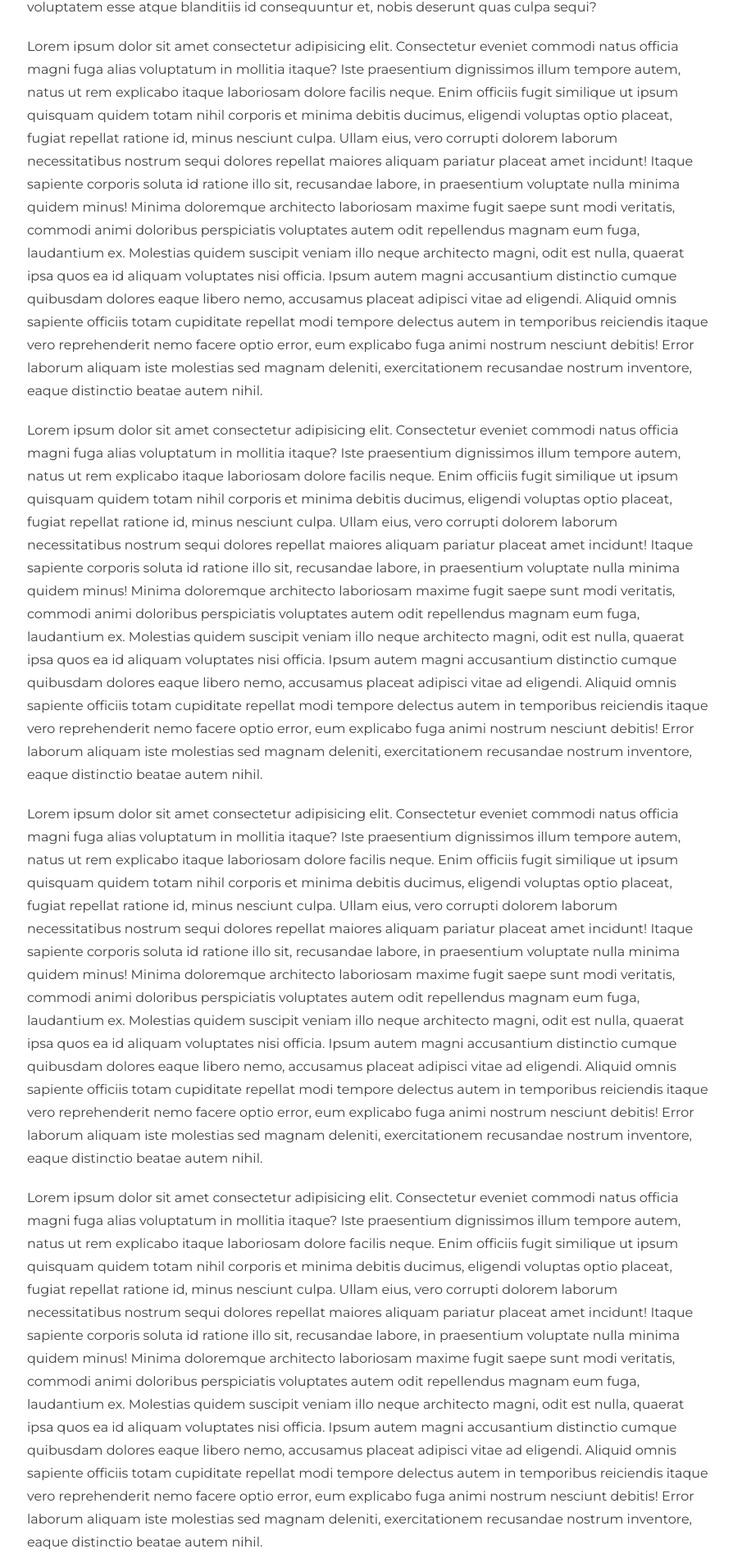
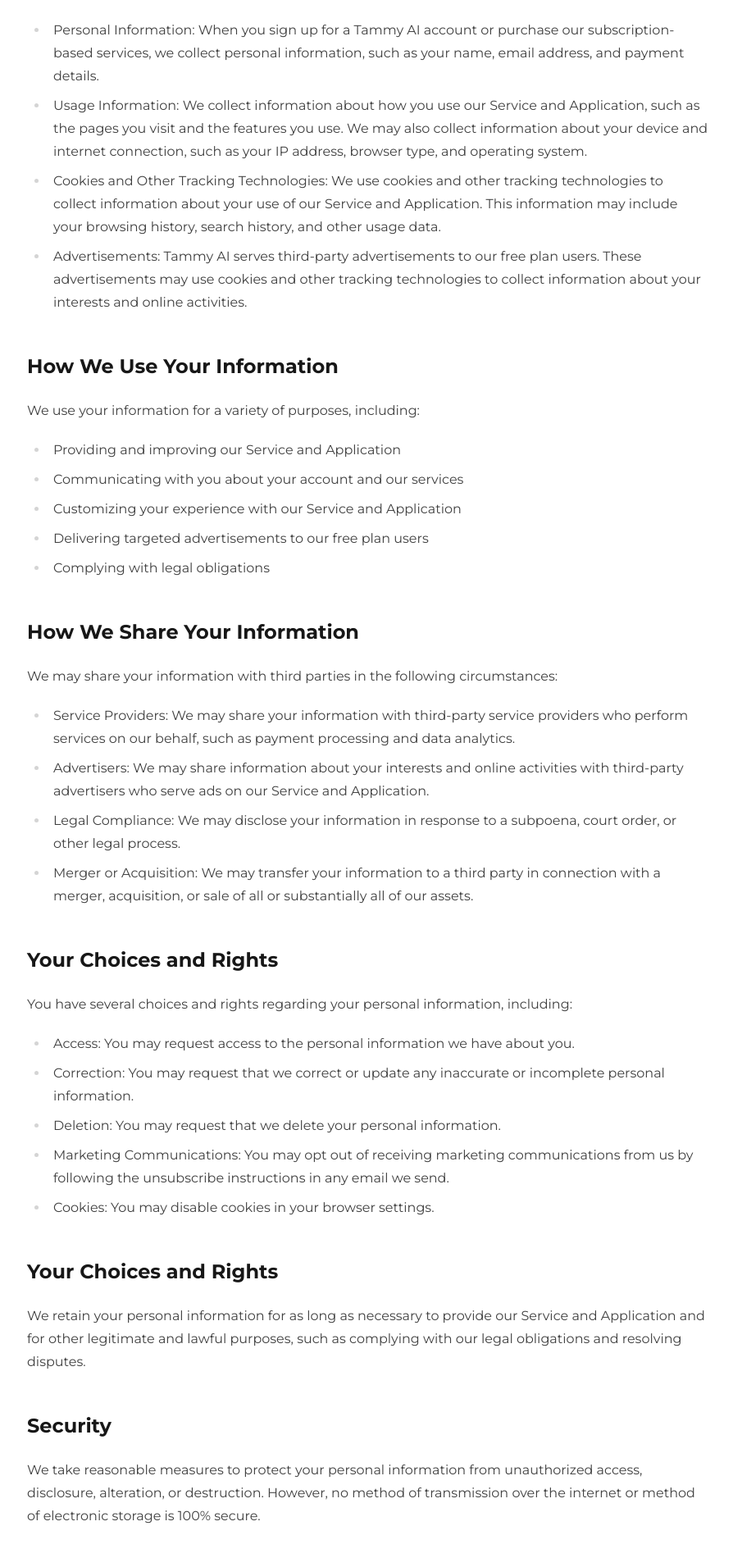
Before and after one commit to zaidakhterr/app-tammy-ai, a Next.js app: page /about in a window 1280 px wide. Shown: the part 529-2440 px from the top of the page at 82% size, without its empty margins (191-1085 px from the left). Built offline with nearby package versions, Linux system fonts and the light colour scheme.

Commit message:
misc fixes

```diff
--- a/components/Banner.js
+++ b/components/Banner.js
@@ -7,7 +7,7 @@
       href="#"
       className="flex w-screen items-center justify-center gap-3 bg-blue-600 p-1.5 text-center text-sm text-white "
     >
-      <p> Download the Chrome Extenstion </p>
+      <p> Download the Chrome Extention </p>
       <IconArrowNarrowRight className="h-5 w-5 " />
     </a>
   );
--- a/components/Footer.js
+++ b/components/Footer.js
@@ -3,10 +3,10 @@
 
 const Footer = () => {
   return (
-    <footer className="  mt-20  border-t border-neutral-200 p-2 py-10 text-xs dark:border-neutral-700   md:text-sm">
+    <footer className=" bg mt-20 border-t  border-neutral-200 bg-neutral-50 p-2 py-10 text-xs dark:border-neutral-700 dark:bg-transparent   md:text-sm">
       <Container className="flex w-full justify-end">
         <div />
-        <ul className="flex flex-wrap items-center gap-y-4 gap-x-6 whitespace-nowrap text-xs text-white dark:text-neutral-100  md:text-sm">
+        <ul className="flex flex-wrap items-center gap-y-4 gap-x-6 whitespace-nowrap text-xs   md:text-sm">
           <li>
             <Link href="/about" className=" hover:underline  ">
               About
--- a/components/Header.js
+++ b/components/Header.js
@@ -17,8 +17,8 @@
   const { user, login, logout } = useAuth();
 
   return (
-    <header className="sticky top-0 z-40 h-16 border-b bg-white py-3 dark:border-neutral-700 dark:bg-neutral-900">
-      <Container className="flex h-full items-center justify-between ">
+    <header className=" sticky top-0 z-40 h-16 border-b bg-white py-3 dark:border-neutral-700 dark:bg-neutral-900 ">
+      <Container className="flex h-full items-center justify-between  ">
         <div className="flex items-center gap-3 sm:gap-6">
           <Link href="/" className="mr-2">
             <span className="hidden sm:block">
@@ -101,7 +101,7 @@
                             "block rounded-sm px-3 py-2 text-sm"
                           )}
                         >
-                          Subscription
+                          Pricing & Subscription
                         </Link>
                       )}
                     </Menu.Item>
--- a/pages/about.js
+++ b/pages/about.js
@@ -3,124 +3,136 @@
 const About = () => {
   return (
     <Container className="prose prose-neutral !max-w-4xl py-8 dark:prose-invert  md:py-16">
-      <h1>About Us</h1>
+      <h1>About Us </h1>
       <p>
-        Lorem ipsum dolor sit amet consectetur, adipisicing elit. Optio suscipit
-        at quasi commodi dolor totam autem soluta assumenda, perferendis
-        eligendi?
+        Tammy AI (&quot; us&quot; , &quot; we&quot; , or &quot; our&quot; )
+        operates the www.tammy.ai website (the &quot; Service&quot; ) as well as
+        the Tammy AI Chrome extension and mobile application (the &quot;
+        Application&quot; ). We take your privacy very seriously and are
+        committed to protecting your personal information. This Privacy Policy
+        outlines the types of information we collect, how we use it, and your
+        choices and rights regarding your personal data.
       </p>
+      <h2>Information We Collect</h2>
       <p>
-        Lorem ipsum dolor sit amet consectetur, adipisicing elit. Possimus
-        delectus placeat totam porro laudantium nemo qui facere illum eos
-        asperiores debitis ducimus in tempora quae nostrum consectetur sint,
-        perspiciatis, molestiae nisi illo accusantium praesentium! Expedita
-        facere maiores sed voluptatem esse atque blanditiis id consequuntur et,
-        nobis deserunt quas culpa sequi?
+        We may collect several types of information from and about users of our
+        Service and Application, including:
       </p>
+      <ul>
+        <li>
+          Personal Information: When you sign up for a Tammy AI account or
+          purchase our subscription-based services, we collect personal
+          information, such as your name, email address, and payment details.
+        </li>
+        <li>
+          Usage Information: We collect information about how you use our
+          Service and Application, such as the pages you visit and the features
+          you use. We may also collect information about your device and
+          internet connection, such as your IP address, browser type, and
+          operating system.
+        </li>
+        <li>
+          Cookies and Other Tracking Technologies: We use cookies and other
+          tracking technologies to collect information about your use of our
+          Service and Application. This information may include your browsing
+          history, search history, and other usage data.
+        </li>
+        <li>
+          Advertisements: Tammy AI serves third-party advertisements to our free
+          plan users. These advertisements may use cookies and other tracking
+          technologies to collect information about your interests and online
+          activities.
+        </li>
+      </ul>
+
+      <h2>How We Use Your Information</h2>
+      <p>We use your information for a variety of purposes, including:</p>
+      <ul>
+        <li>Providing and improving our Service and Application</li>
+        <li>Communicating with you about your account and our services</li>
+        <li>Customizing your experience with our Service and Application</li>
+        <li>Delivering targeted advertisements to our free plan users</li>
+        <li>Complying with legal obligations</li>
+      </ul>
+
+      <h2>How We Share Your Information</h2>
       <p>
-        Lorem ipsum dolor sit amet consectetur, adipisicing elit. Possimus
-        delectus placeat totam porro laudantium nemo qui facere illum eos
-        asperiores debitis ducimus in tempora quae nostrum consectetur sint,
-        perspiciatis, molestiae nisi illo accusantium praesentium! Expedita
-        facere maiores sed voluptatem esse atque blanditiis id consequuntur et,
-        nobis deserunt quas culpa sequi?
+        We may share your information with third parties in the following
+        circumstances:
+      </p>
+      <ul>
+        <li>
+          Service Providers: We may share your information with third-party
+          service providers who perform services on our behalf, such as payment
+          processing and data analytics.
+        </li>
+        <li>
+          Advertisers: We may share information about your interests and online
+          activities with third-party advertisers who serve ads on our Service
+          and Application.
+        </li>
+        <li>
+          Legal Compliance: We may disclose your information in response to a
+          subpoena, court order, or other legal process.
+        </li>
+        <li>
+          Merger or Acquisition: We may transfer your information to a third
+          party in connection with a merger, acquisition, or sale of all or
+          substantially all of our assets.
+        </li>
+      </ul>
+
+      <h2>Your Choices and Rights</h2>
+      <p>
+        You have several choices and rights regarding your personal information,
+        including:
+      </p>
+      <ul>
+        <li>
+          Access: You may request access to the personal information we have
+          about you.
+        </li>
+        <li>
+          Correction: You may request that we correct or update any inaccurate
+          or incomplete personal information.
+        </li>
+        <li>
+          Deletion: You may request that we delete your personal information.
+        </li>
+        <li>
+          Marketing Communications: You may opt out of receiving marketing
+          communications from us by following the unsubscribe instructions in
+          any email we send.
+        </li>
+        <li>Cookies: You may disable cookies in your browser settings.</li>
+      </ul>
+
+      <h2>Your Choices and Rights</h2>
+      <p>
+        We retain your personal information for as long as necessary to provide
+        our Service and Application and for other legitimate and lawful
+        purposes, such as complying with our legal obligations and resolving
+        disputes.
       </p>
 
+      <h2>Security</h2>
       <p>
-        Lorem ipsum dolor sit amet consectetur adipisicing elit. Consectetur
-        eveniet commodi natus officia magni fuga alias voluptatum in mollitia
-        itaque? Iste praesentium dignissimos illum tempore autem, natus ut rem
-        explicabo itaque laboriosam dolore facilis neque. Enim officiis fugit
-        similique ut ipsum quisquam quidem totam nihil corporis et minima
-        debitis ducimus, eligendi voluptas optio placeat, fugiat repellat
-        ratione id, minus nesciunt culpa. Ullam eius, vero corrupti dolorem
-        laborum necessitatibus nostrum sequi dolores repellat maiores aliquam
-        pariatur placeat amet incidunt! Itaque sapiente corporis soluta id
-        ratione illo sit, recusandae labore, in praesentium voluptate nulla
-        minima quidem minus! Minima doloremque architecto laboriosam maxime
-        fugit saepe sunt modi veritatis, commodi animi doloribus perspiciatis
-        voluptates autem odit repellendus magnam eum fuga, laudantium ex.
-        Molestias quidem suscipit veniam illo neque architecto magni, odit est
-        nulla, quaerat ipsa quos ea id aliquam voluptates nisi officia. Ipsum
-        autem magni accusantium distinctio cumque quibusdam dolores eaque libero
-        nemo, accusamus placeat adipisci vitae ad eligendi. Aliquid omnis
-        sapiente officiis totam cupiditate repellat modi tempore delectus autem
-        in temporibus reiciendis itaque vero reprehenderit nemo facere optio
-        error, eum explicabo fuga animi nostrum nesciunt debitis! Error laborum
-        aliquam iste molestias sed magnam deleniti, exercitationem recusandae
-        nostrum inventore, eaque distinctio beatae autem nihil.
+        We take reasonable measures to protect your personal information from
+        unauthorized access, disclosure, alteration, or destruction. However, no
+        method of transmission over the internet or method of electronic storage
+        is 100% secure.
       </p>
+
+      <h2>Changes to Our Privacy Policy</h2>
       <p>
-        Lorem ipsum dolor sit amet consectetur adipisicing elit. Consectetur
-        eveniet commodi natus officia magni fuga alias voluptatum in mollitia
-        itaque? Iste praesentium dignissimos illum tempore autem, natus ut rem
-        explicabo itaque laboriosam dolore facilis neque. Enim officiis fugit
-        similique ut ipsum quisquam quidem totam nihil corporis et minima
-        debitis ducimus, eligendi voluptas optio placeat, fugiat repellat
-        ratione id, minus nesciunt culpa. Ullam eius, vero corrupti dolorem
-        laborum necessitatibus nostrum sequi dolores repellat maiores aliquam
-        pariatur placeat amet incidunt! Itaque sapiente corporis soluta id
-        ratione illo sit, recusandae labore, in praesentium voluptate nulla
-        minima quidem minus! Minima doloremque architecto laboriosam maxime
-        fugit saepe sunt modi veritatis, commodi animi doloribus perspiciatis
-        voluptates autem odit repellendus magnam eum fuga, laudantium ex.
-        Molestias quidem suscipit veniam illo neque architecto magni, odit est
-        nulla, quaerat ipsa quos ea id aliquam voluptates nisi officia. Ipsum
-        autem magni accusantium distinctio cumque quibusdam dolores eaque libero
-        nemo, accusamus placeat adipisci vitae ad eligendi. Aliquid omnis
-        sapiente officiis totam cupiditate repellat modi tempore delectus autem
-        in temporibus reiciendis itaque vero reprehenderit nemo facere optio
-        error, eum explicabo fuga animi nostrum nesciunt debitis! Error laborum
-        aliquam iste molestias sed magnam deleniti, exercitationem recusandae
-        nostrum inventore, eaque distinctio beatae autem nihil.
+        We may update this Privacy Policy from time to time to reflect changes
+        in our practices, technology, or legal requirements. We encourage you to
+        review this Privacy Policy periodically.
       </p>
+      <h2>Contact Us</h2>
       <p>
-        Lorem ipsum dolor sit amet consectetur adipisicing elit. Consectetur
-        eveniet commodi natus officia magni fuga alias voluptatum in mollitia
-        itaque? Iste praesentium dignissimos illum tempore autem, natus ut rem
-        explicabo itaque laboriosam dolore facilis neque. Enim officiis fugit
-        similique ut ipsum quisquam quidem totam nihil corporis et minima
-        debitis ducimus, eligendi voluptas optio placeat, fugiat repellat
-        ratione id, minus nesciunt culpa. Ullam eius, vero corrupti dolorem
-        laborum necessitatibus nostrum sequi dolores repellat maiores aliquam
-        pariatur placeat amet incidunt! Itaque sapiente corporis soluta id
-        ratione illo sit, recusandae labore, in praesentium voluptate nulla
-        minima quidem minus! Minima doloremque architecto laboriosam maxime
-        fugit saepe sunt modi veritatis, commodi animi doloribus perspiciatis
-        voluptates autem odit repellendus magnam eum fuga, laudantium ex.
-        Molestias quidem suscipit veniam illo neque architecto magni, odit est
-        nulla, quaerat ipsa quos ea id aliquam voluptates nisi officia. Ipsum
-        autem magni accusantium distinctio cumque quibusdam dolores eaque libero
-        nemo, accusamus placeat adipisci vitae ad eligendi. Aliquid omnis
-        sapiente officiis totam cupiditate repellat modi tempore delectus autem
-        in temporibus reiciendis itaque vero reprehenderit nemo facere optio
-        error, eum explicabo fuga animi nostrum nesciunt debitis! Error laborum
-        aliquam iste molestias sed magnam deleniti, exercitationem recusandae
-        nostrum inventore, eaque distinctio beatae autem nihil.
-      </p>
-      <p>
-        Lorem ipsum dolor sit amet consectetur adipisicing elit. Consectetur
-        eveniet commodi natus officia magni fuga alias voluptatum in mollitia
-        itaque? Iste praesentium dignissimos illum tempore autem, natus ut rem
-        explicabo itaque laboriosam dolore facilis neque. Enim officiis fugit
-        similique ut ipsum quisquam quidem totam nihil corporis et minima
-        debitis ducimus, eligendi voluptas optio placeat, fugiat repellat
-        ratione id, minus nesciunt culpa. Ullam eius, vero corrupti dolorem
-        laborum necessitatibus nostrum sequi dolores repellat maiores aliquam
-        pariatur placeat amet incidunt! Itaque sapiente corporis soluta id
-        ratione illo sit, recusandae labore, in praesentium voluptate nulla
-        minima quidem minus! Minima doloremque architecto laboriosam maxime
-        fugit saepe sunt modi veritatis, commodi animi doloribus perspiciatis
-        voluptates autem odit repellendus magnam eum fuga, laudantium ex.
-        Molestias quidem suscipit veniam illo neque architecto magni, odit est
-        nulla, quaerat ipsa quos ea id aliquam voluptates nisi officia. Ipsum
-        autem magni accusantium distinctio cumque quibusdam dolores eaque libero
-        nemo, accusamus placeat adipisci vitae ad eligendi. Aliquid omnis
-        sapiente officiis totam cupiditate repellat modi tempore delectus autem
-        in temporibus reiciendis itaque vero reprehenderit nemo facere optio
-        error, eum explicabo fuga animi nostrum nesciunt debitis! Error laborum
-        aliquam iste molestias sed magnam deleniti, exercitationem recusandae
-        nostrum inventore, eaque distinctio beatae autem nihil.
+        If you have any questions or concerns about our Privacy Policy, please
+        contact us via our contact us page.
       </p>
     </Container>
   );
--- a/pages/index.js
+++ b/pages/index.js
@@ -706,7 +706,7 @@
             toast.success("Added to my items");
           }}
         >
-          Add
+          Shortlist
           <IconPlus className="ml-2 h-4 w-4" />
         </OutlineButton>
       </div>
--- a/pages/privacy.js
+++ b/pages/privacy.js
@@ -132,8 +132,7 @@
       <h2>Contact Us</h2>
       <p>
         If you have any questions or concerns about our Privacy Policy, please
-        contact us via our contact us page. Tammy AI Pte. Ltd. 2 Venture Drive,
-        #13-24 VIsion Exchange Singapore (608526)
+        contact us via our contact us page.
       </p>
     </Container>
   );
--- a/pages/summary/[id].js
+++ b/pages/summary/[id].js
@@ -33,7 +33,7 @@
               <p className="w-full ">
                 {point.emoji} {point.description}
               </p>
-              <span className="flex h-full flex-col items-stretch space-y-9">
+              <span className="flex h-full flex-col items-end space-y-9 ">
                 <button
                   className="flex items-center justify-center rounded bg-blue-50 py-0.5 px-1 text-center text-sm text-blue-500 transition-colors hover:bg-blue-100 dark:bg-blue-300/20 dark:text-blue-400 dark:hover:bg-blue-500/20 "
                   onClick={e => {
--- a/pages/terms.js
+++ b/pages/terms.js
@@ -124,8 +124,7 @@
       <h2>Contact</h2>
       <p>
         If you have any questions or concerns regarding these Terms, please
-        contact us via our contact us page. Tammy AI Pte. Ltd. 2 Venture Drive,
-        #13-24 VIsion Exchange Singapore (608526)
+        contact us via our contact us page.
       </p>
     </Container>
   );
```
Also changed, not shown: pages/subscription.js (+21 -17 lines).
